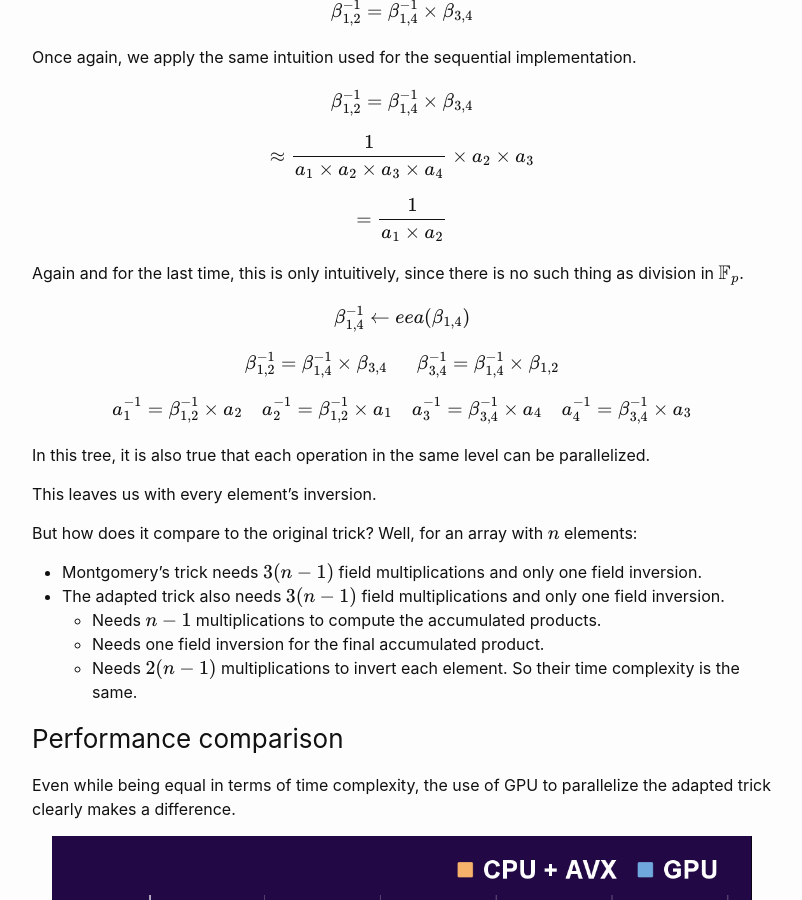
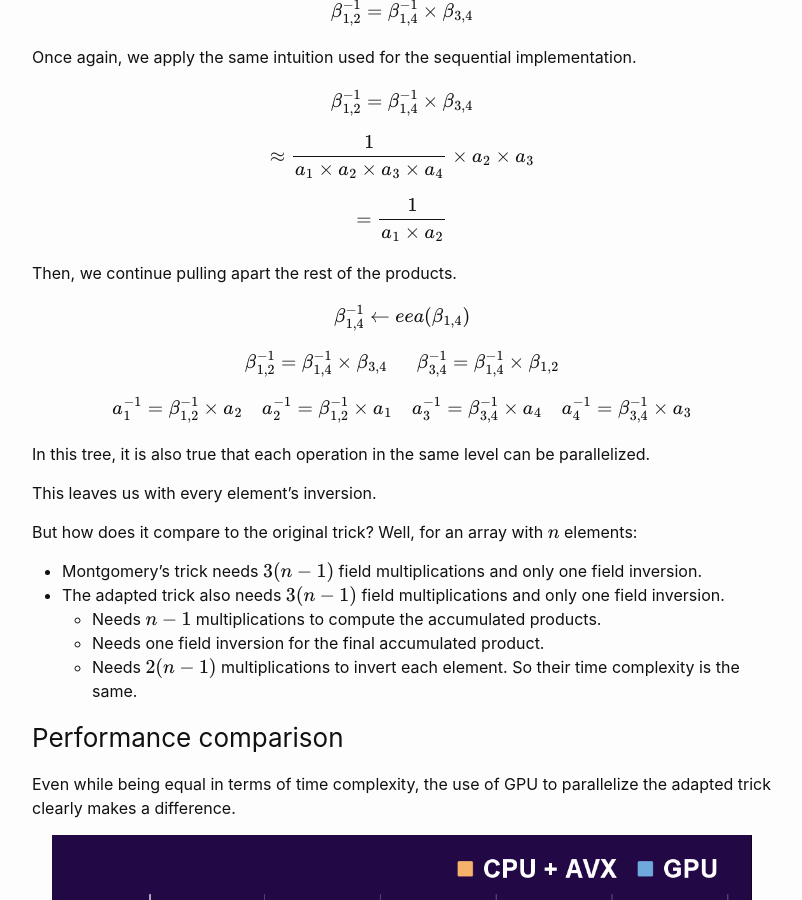
Before and after one commit to eryxcoop/eryxcoop.github.io, a Jekyll site: the page built from _posts/2024-11-27-The-Power-of-GPU-Parallelization-Applied-to-Cryptography-Primitives.md, in a window 1280 px wide and 900 px high, scrolled down 4303 px. Shown: the whole window, without its empty margins (238-1040 px from the left). Built offline with Jekyll 4.4.1, drawn with Linux system fonts in a browser that asks for light colours.

Commit message:
Rephrasing in the post "The Power of GPU Parallelization"

```diff
--- a/_posts/2024-11-27-The-Power-of-GPU-Parallelization-Applied-to-Cryptography-Primitives.md
+++ b/_posts/2024-11-27-The-Power-of-GPU-Parallelization-Applied-to-Cryptography-Primitives.md
@@ -224,7 +224,7 @@ $$\approx \frac{1}{a_1 \times a_2 \times a_3 \times a_4} \times a_2 \times a_3$$
 $$= \frac{1}{a_1 \times a_2}$$
 </p>
 
-Again and for the last time, this is only intuitively, since there is no such thing as division in $\mathbb{F}_p$.
+Then, we continue pulling apart the rest of the products.
 
 <p style="text-align: center">
 
```
